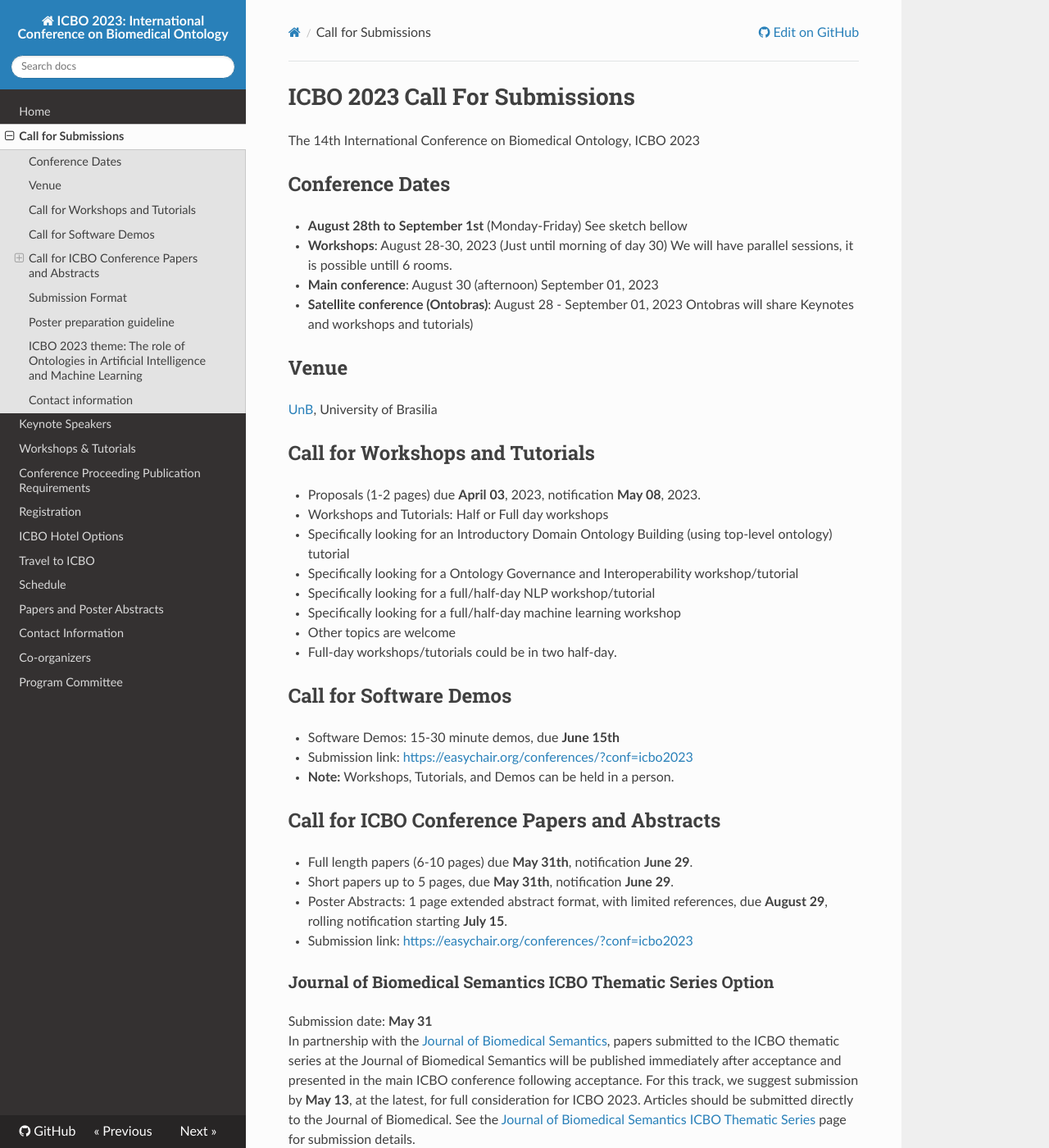
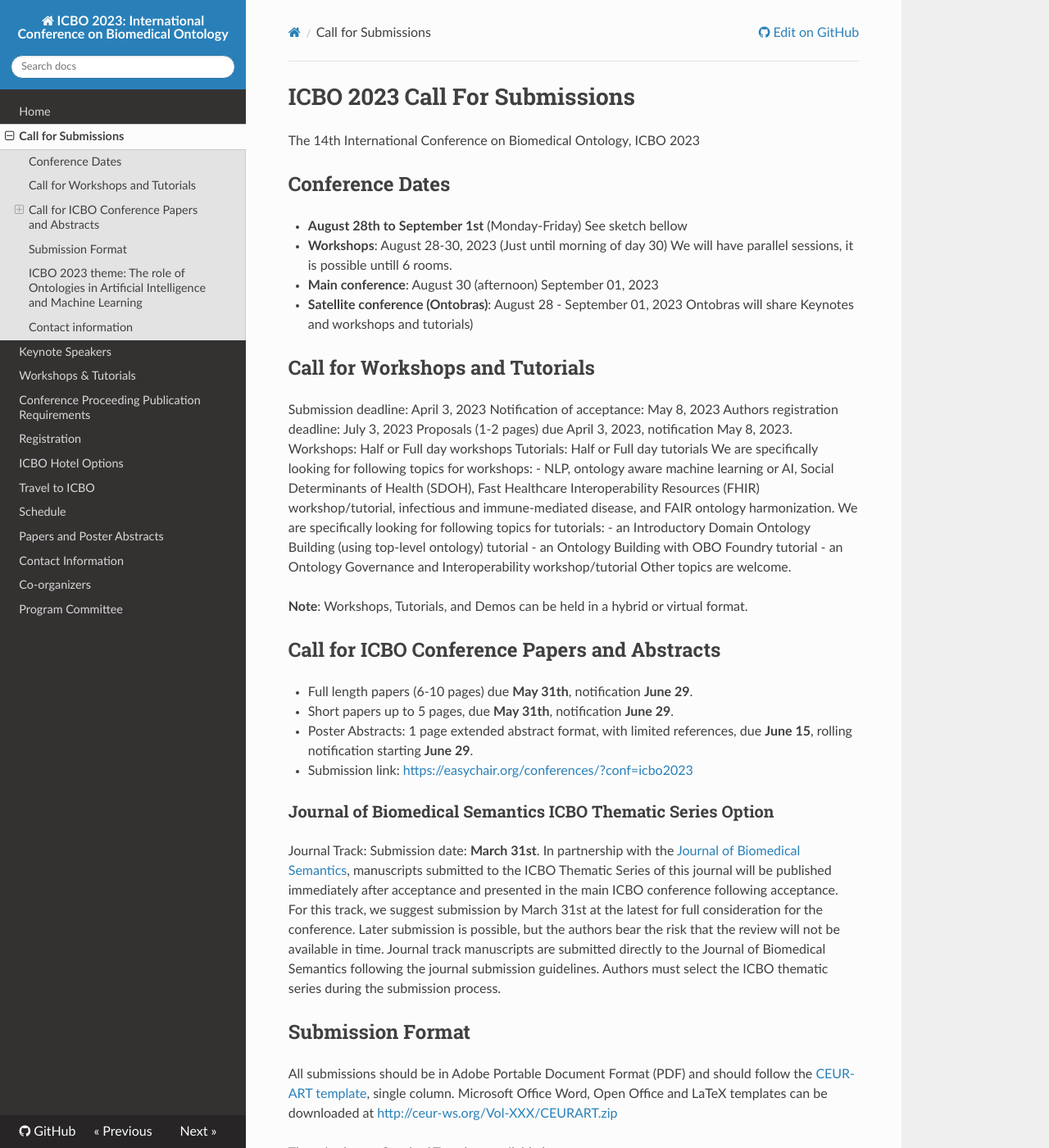
Before and after one commit to ICBO-conference/icbo2023, an MkDocs documentation site: the page built from docs/call-for-submissions.md, in a window 1280 px wide and 1400 px high. Shown: the whole window at 82% size. Built offline with MkDocs 1.6.1, drawn with Linux system fonts in a browser that asks for light colours; nearby versions of some CDN libraries; some of the changed text lies outside the part shown.

Commit message:
submissions e index

```diff
--- a/docs/call-for-submissions.md
+++ b/docs/call-for-submissions.md
@@ -20,33 +20,39 @@ Ontobras will share Keynotes and workshops and tutorials)
 | 15:45-17:30 | Workshops and Tutorials | Workshops and Tutorials | Technical Session | Coffee Breaks and Poster Session | Keynote talk-3 and Closing |
 | TBD |  |  | Possible Conference Dinner |  |  | -->
 
-## Venue
-[UnB](https://international.unb.br), University of Brasilia
+## Call for Workshops and Tutorials
+Submission deadline: April 3, 2023
+Notification of acceptance: May 8, 2023
+Authors registration deadline: July 3, 2023
+Proposals (1-2 pages) due April 3, 2023, notification May 8, 2023.
+Workshops: Half or Full day workshops
+Tutorials: Half or Full day tutorials
+We are specifically looking for following topics for workshops:
+- NLP, ontology aware machine learning or AI, Social Determinants of Health (SDOH), Fast Healthcare Interoperability Resources (FHIR) workshop/tutorial, infectious and immune-mediated disease, and FAIR ontology harmonization.
+We are specifically looking for following topics for tutorials:
+- an Introductory Domain Ontology Building (using top-level ontology) tutorial
+- an Ontology Building with OBO Foundry tutorial
+- an Ontology Governance and Interoperability workshop/tutorial
+Other topics are welcome.
+<!-- Submission link: [https://easychair.org/conferences/?conf=icbo2022](https://easychair.org/conferences/?conf=icbo2022) -->
+**Note**: Workshops, Tutorials, and Demos can be held in a hybrid or virtual format.
 
-## Call for Workshops and Tutorials
-- Proposals (1-2 pages) due **April 03**, 2023, notification **May 08**, 2023.
-  - Workshops and Tutorials: Half or Full day workshops
-  - Specifically looking for an Introductory Domain Ontology Building (using top-level ontology) tutorial
-  - Specifically looking for a Ontology Governance and Interoperability workshop/tutorial
-  - Specifically looking for a full/half-day NLP workshop/tutorial
-  - Specifically looking for a full/half-day machine learning workshop
-  - Other topics are welcome
-  - Full-day workshops/tutorials could be in two half-day.
 
-## Call for Software Demos
+<!-- ## Call for Software Demos
 - Software Demos: 15-30 minute demos, due **June 15th**
 - Submission link: [https://easychair.org/conferences/?conf=icbo2023](https://easychair.org/conferences/?conf=icbo2023)
-- **Note:** Workshops, Tutorials, and Demos can be held in a person.
+- **Note:** Workshops, Tutorials, and Demos can be held in a person.   -->
 
 ## Call for ICBO Conference Papers and Abstracts
 - Full length papers (6-10 pages) due **May 31th**, notification **June 29**.
 - Short papers up to 5 pages, due **May 31th**, notification **June 29**.
-- Poster Abstracts: 1 page extended abstract format, with limited references, due **August 29**, rolling notification starting **July 15**.
+- Poster Abstracts: 1 page extended abstract format, with limited references, due **June 15**, rolling notification starting **June 29**.
 - Submission link: [https://easychair.org/conferences/?conf=icbo2023](https://easychair.org/conferences/?conf=icbo2023)
 
 ### Journal of Biomedical Semantics ICBO Thematic Series Option
-Submission date: **May 31**
-In partnership with the [Journal of Biomedical Semantics](https://jbiomedsem.biomedcentral.com/), papers submitted to the ICBO thematic series at the Journal of Biomedical Semantics will be published immediately after acceptance and presented in the main ICBO conference following acceptance. For this track, we suggest submission by **May 13**, at the latest, for full consideration for ICBO 2023. Articles should be submitted directly to the Journal of Biomedical. See the [Journal of Biomedical Semantics ICBO Thematic Series](submit-jbms-icbo.md) page for submission details.
+Journal Track: Submission date: **March 31st**.
+In partnership with the [Journal of Biomedical Semantics](https://jbiomedsem.biomedcentral.com/), manuscripts submitted to the ICBO Thematic Series of this journal will be published immediately after acceptance and presented in the main ICBO conference following acceptance. For this track, we suggest submission by March 31st at the latest for full consideration for the conference. Later submission is possible, but the authors bear the risk that the review will not be available in time.
+Journal track manuscripts are submitted directly to the Journal of Biomedical Semantics following the journal submission guidelines. Authors must select the ICBO thematic series during the submission process.
 
 ## Submission Format
 All submissions should be in Adobe Portable Document Format (PDF) and should follow the [CEUR-ART template](./papers/CEUR-Template-1col.docx), single column. Microsoft Office Word, Open Office and LaTeX templates can be downloaded at [http://ceur-ws.org/Vol-XXX/CEURART.zip](http://ceur-ws.org/Vol-XXX/CEURART.zip)
@@ -56,10 +62,10 @@ There is also an Overleaf Template available here: [https://www.overleaf.com/lat
 
 Submissions to the [Journal of Biomedical Semantics](https://jbiomedsem.biomedcentral.com/) should follow their [guidelines](https://jbiomedsem.biomedcentral.com/submission-guidelines).
 
-## Poster preparation guideline
+<!-- ## Poster preparation guideline
 The poster boards are self-standing with legs, four feet wide by three feet high (landscape). The fabric is grey on one sidle and black on the other. Light-weight posters, photos, and couments can be affixed to the displays using thumbtacks.
 
-Therefore, the maximum size of your poster will be 4’ wide by 3’ high.
+Therefore, the maximum size of your poster will be 4’ wide by 3’ high.  -->
 
 ## ICBO 2023 theme: The role of Ontologies in Artificial Intelligence and Machine Learning
 
```
Also changed, not shown: docs/index.md (+3 -0 lines).
